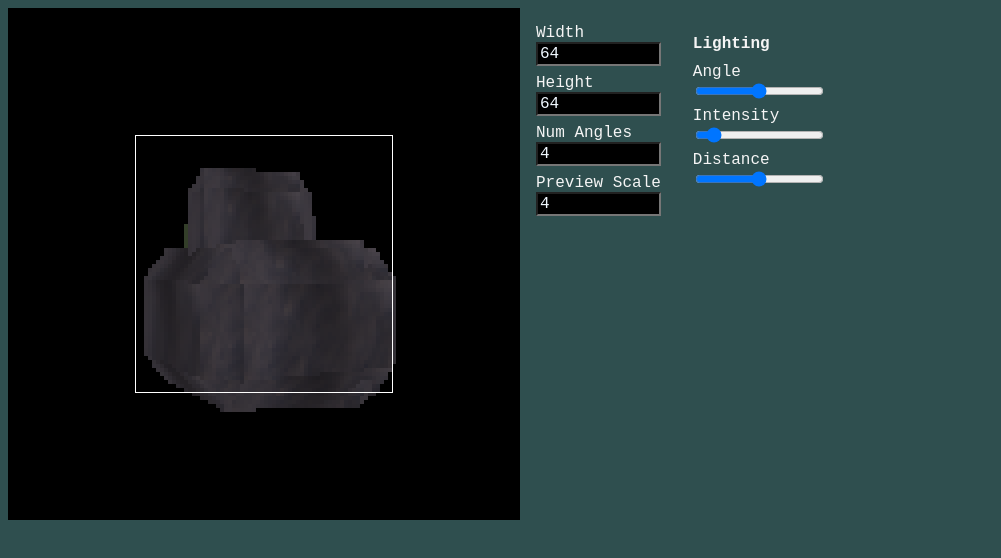
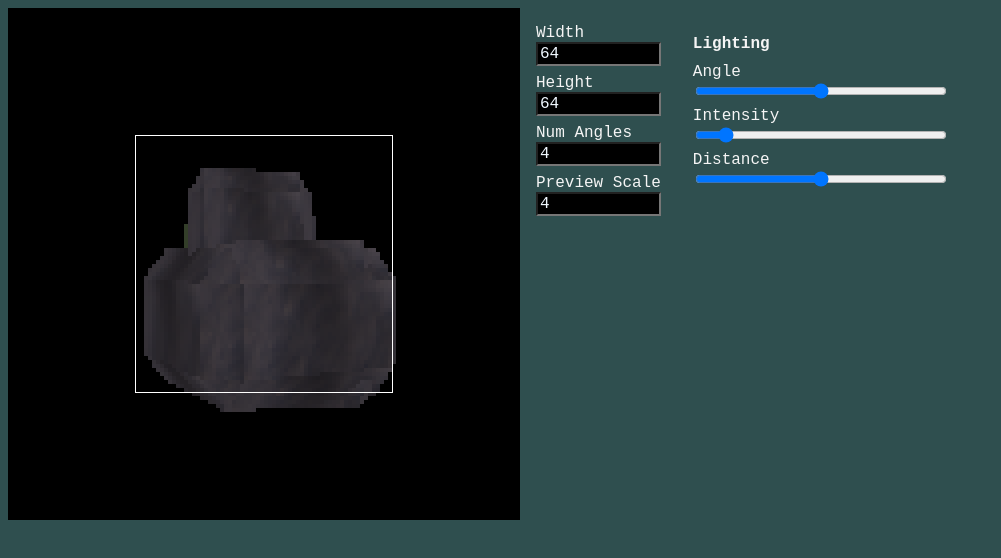
Before and after one commit to zzox/viewer, a website built with Vite: page index.html in a window 1280 px wide. Shown: the whole page, without its empty margins (0-1001 px from the left). Built offline with nearby package versions, Linux system fonts and the light colour scheme.

Commit message:
css updates

```diff
--- a/src/css/main.css
+++ b/src/css/main.css
@@ -36,6 +36,12 @@ form > input {
   border: 1px solid white;
   height: 64px;
   width: 64px;
+  pointer-events: none;
+}
+
+#lighting {
+  max-width: 20vw;
+  flex-grow: 1;
 }
 
 #twod {
```
